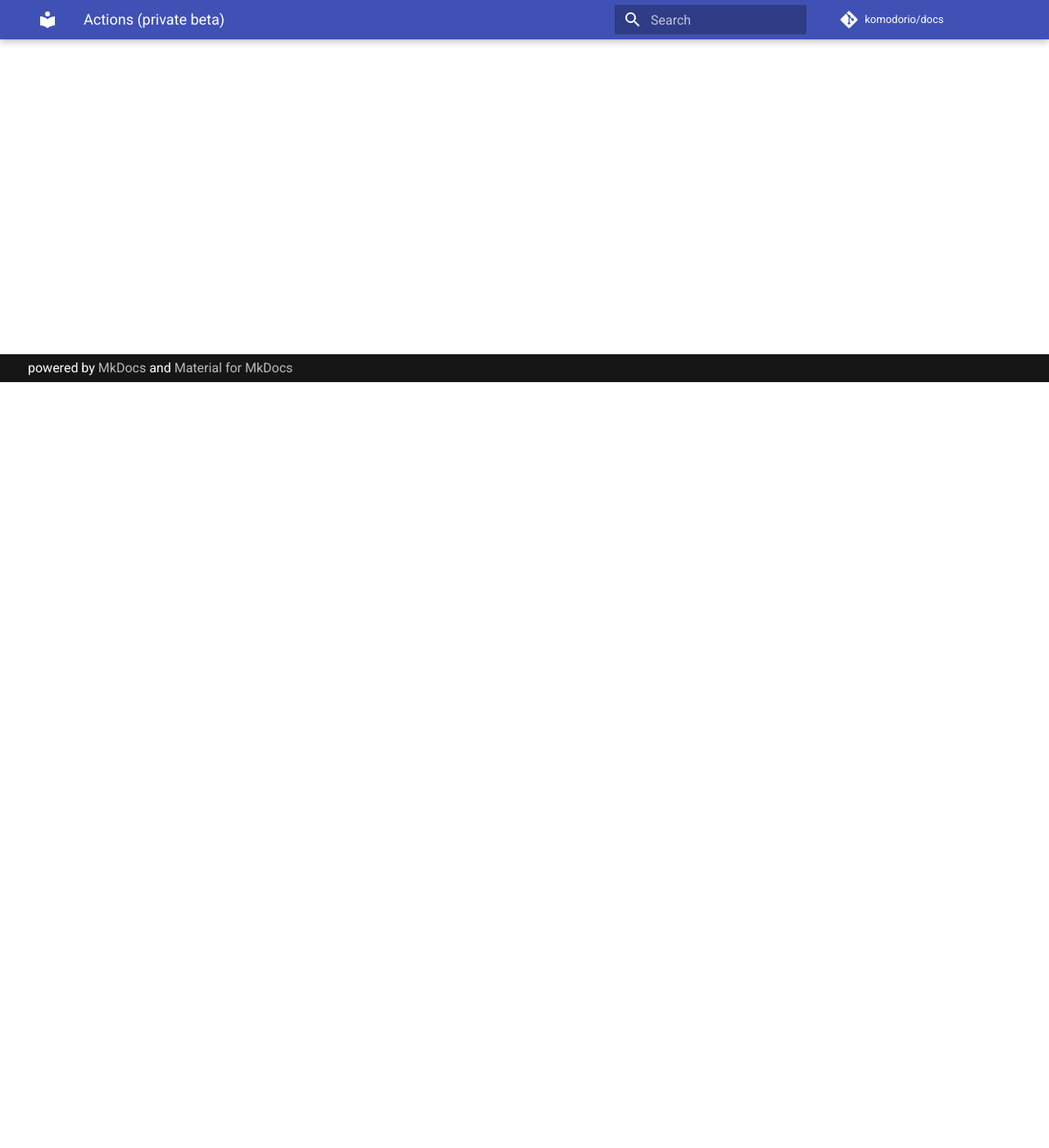
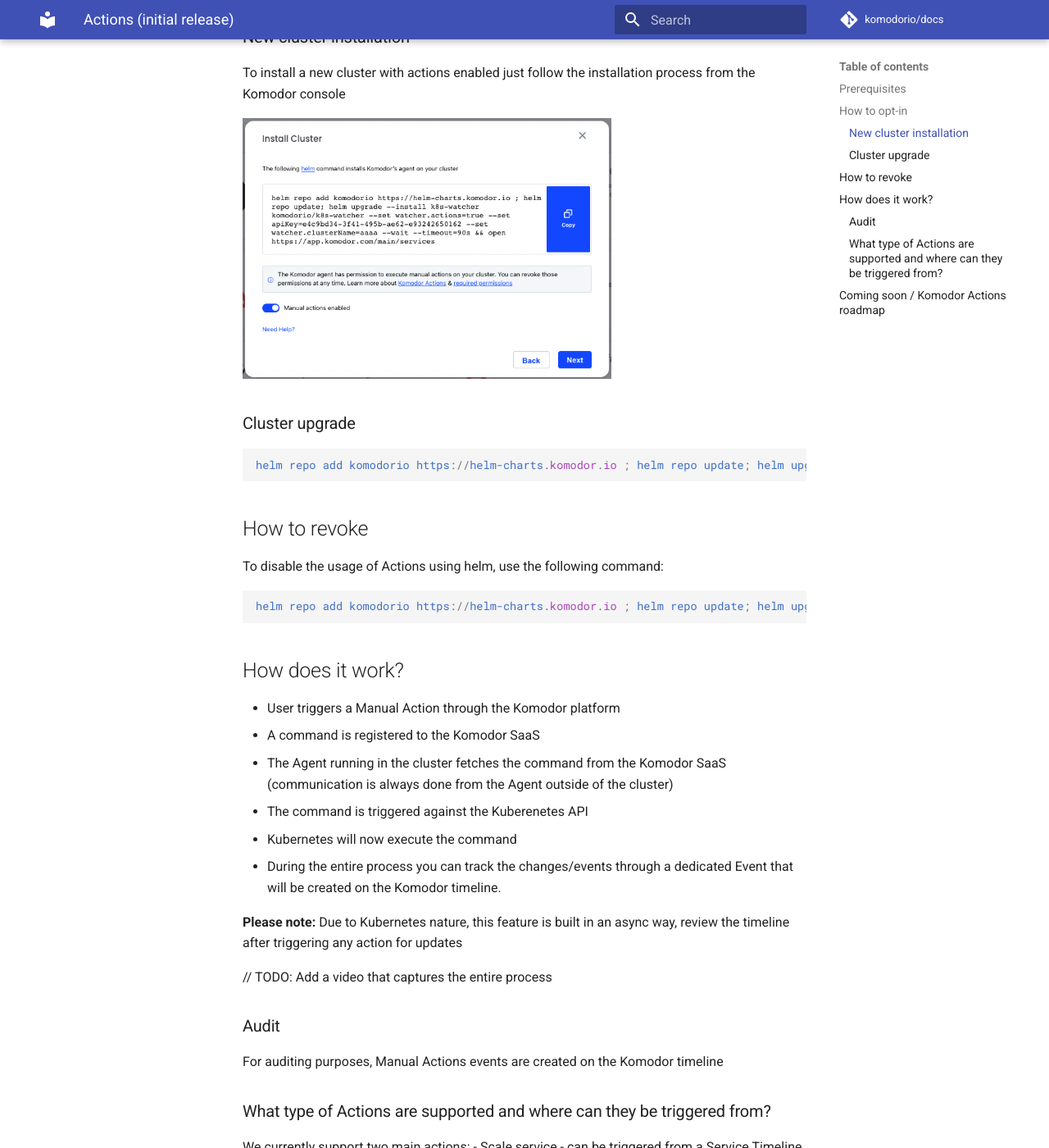
Before and after one commit to komodorio/docs, an MkDocs documentation site: the page built from docs/Learn/Actions.md, in a window 1280 px wide and 1400 px high, scrolled down 934 px. Shown: the whole window at 82% size. Built offline with MkDocs 1.6.1 and Material for MkDocs 9.7.7, drawn with Linux system fonts in a browser that asks for light colours; comment, search, counter and statistics services are not loaded; some of the changed text lies outside the part shown.

Commit message:
updating actions page (#90)
* updating actions page

* fixes

* actions update

Co-authored-by: Amit Baroz <amitbaroz@Amits-MacBook-Pro.local>

````diff
--- a/docs/Learn/Actions.md
+++ b/docs/Learn/Actions.md
@@ -1,10 +1,78 @@
-# Actions (private beta)
+# Actions (initial release)
 
-In order to allow our users to close the troubleshooting loop through Komodor, we’ve decided to add the ability to perform Actions through the platform.
+To allow our users to close the troubleshooting loop through Komodor, we’re adding the ability to perform Actions through the platform.
 
 Using Komodor you can run multiple actions against your resources, including the ability to terminate Pod/s, scale your Deployments, re-trigger your Jobs, revert a deployment and many more to come.
 
-## Prerequisites & Limitations
-In order to use actions through Komodor, you will have to allow provide the Komodor agent with the following permissions:
+## Prerequisites
+- Agent version 0.1.104
+- Required permissions (as more actions will be supported, more permissions will be required)
+```
+  - apiGroups:
+    - apps
+    resources:
+    - deployments/scale
+    - statefulsets/scale
+    verbs:
+    - patch
+  - apiGroups:
+    - ""
+    resources:
+    - pods
+    verbs:
+    - delete
+```
+- **Please note:** At this stage, only account **Admins** can see and perform actions against their resources, in the near future we will add the ability to configure granular permissions
 
-**Please note:** Currently, only account Admins can see and perform actions against their resources, in the near future we will add the ability to configure who can perform what actions on which resources.
+## How to opt-in
+### New cluster installation
+To install a new cluster with actions enabled just follow the installation process from the Komodor console
+
+<img src="./img/install-cluster-with-actions.png" width="450">
+
+### Cluster upgrade
+```
+helm repo add komodorio https://helm-charts.komodor.io ; helm repo update; helm upgrade --install k8s-watcher komodorio/k8s-watcher --set watcher.actions=true --reuse-values
+```
+
+## How to revoke
+To disable the usage of Actions using helm, use the following command:
+```
+helm repo add komodorio https://helm-charts.komodor.io ; helm repo update; helm upgrade --install k8s-watcher komodorio/k8s-watcher --set watcher.actions=false --reuse-values
+```
+
+## How does it work?
+- User triggers a Manual Action through the Komodor platform
+- A command is registered to the Komodor SaaS
+- The Agent running in the cluster fetches the command from the Komodor SaaS (communication is always done from the Agent outside of the cluster)
+- The command is triggered against the Kuberenetes API
+- Kubernetes will now execute the command
+- During the entire process you can track the changes/events through a dedicated Event that will be created on the Komodor timeline.
+
+**Please note:** Due to Kubernetes nature, this feature is built in an async way, review the timeline after triggering any action for updates
+
+// TODO: Add a video that captures the entire process
+
+### Audit
+For auditing purposes, Manual Actions events are created on the Komodor timeline
+
+### What type of Actions are supported and where can they be triggered from?
+We currently support two main actions:
+- Scale service - can be triggered from a Service Timeline page
+- Delete Pod - can be triggered from both the Pod inspection page (under Workloads) and the Pods & Logs screen
+
+In the future, we will spread Actions all across the platform to help mitigating on-going issues
+
+## Coming soon / Komodor Actions roadmap
+We plan on adding mutliple actions in the near future, here are some of those
+- Create/Update/Delete resource (will be supported for all resources)
+- Modify requests/limits
+- Restart service
+- Re-trigger failed Job
+<<<<<<< HEAD
+- Revert deployment
+=======
+- Revert deployment
+
+We are also planning to allow configuring who can perform what actions on which resources
+>>>>>>> 9c7afaf27b458b26723697ddea29ba6dbb1fe43b
````
Also changed, not shown: docs/Learn/img/install-cluster-with-actions.png (added).
